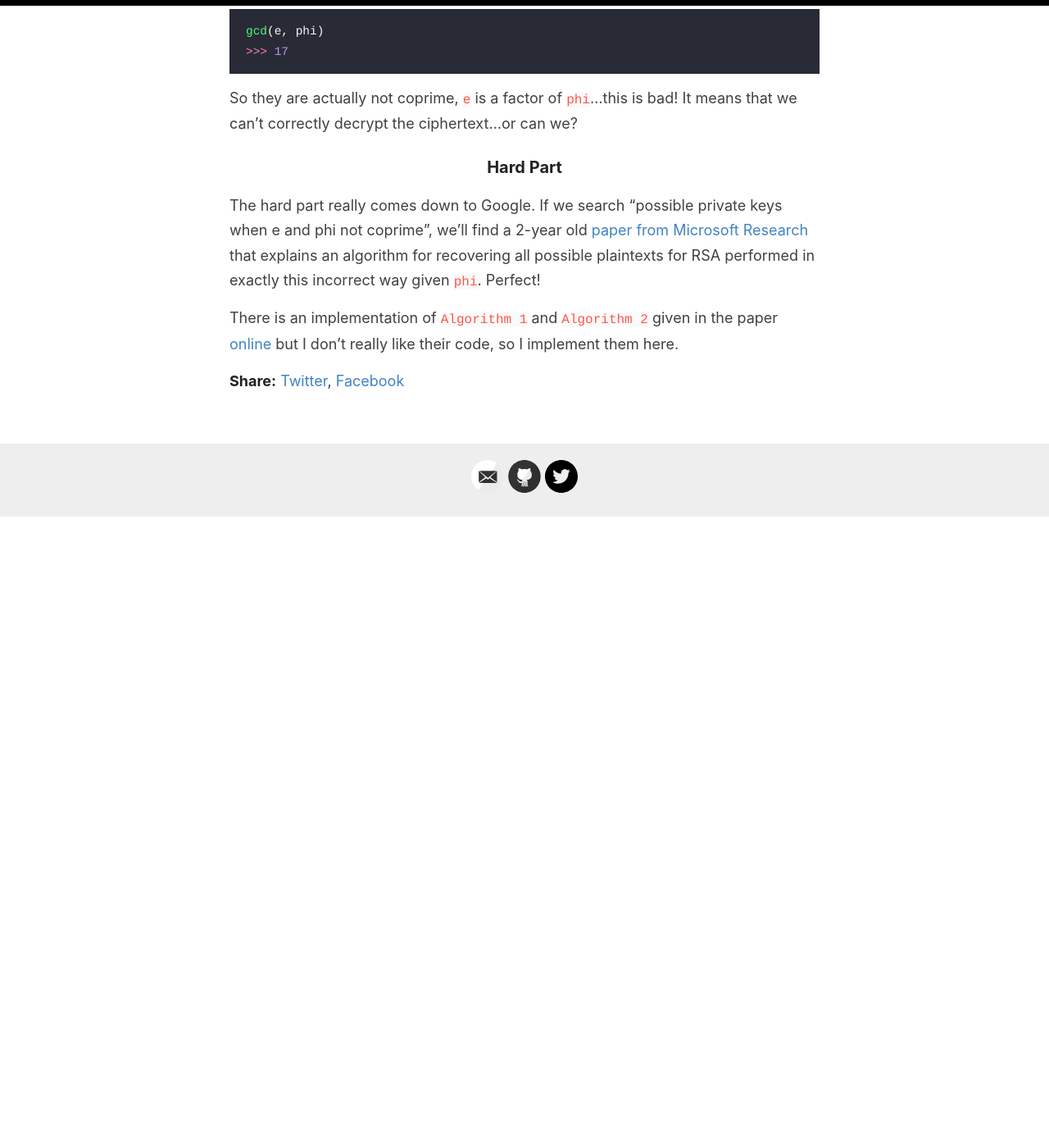
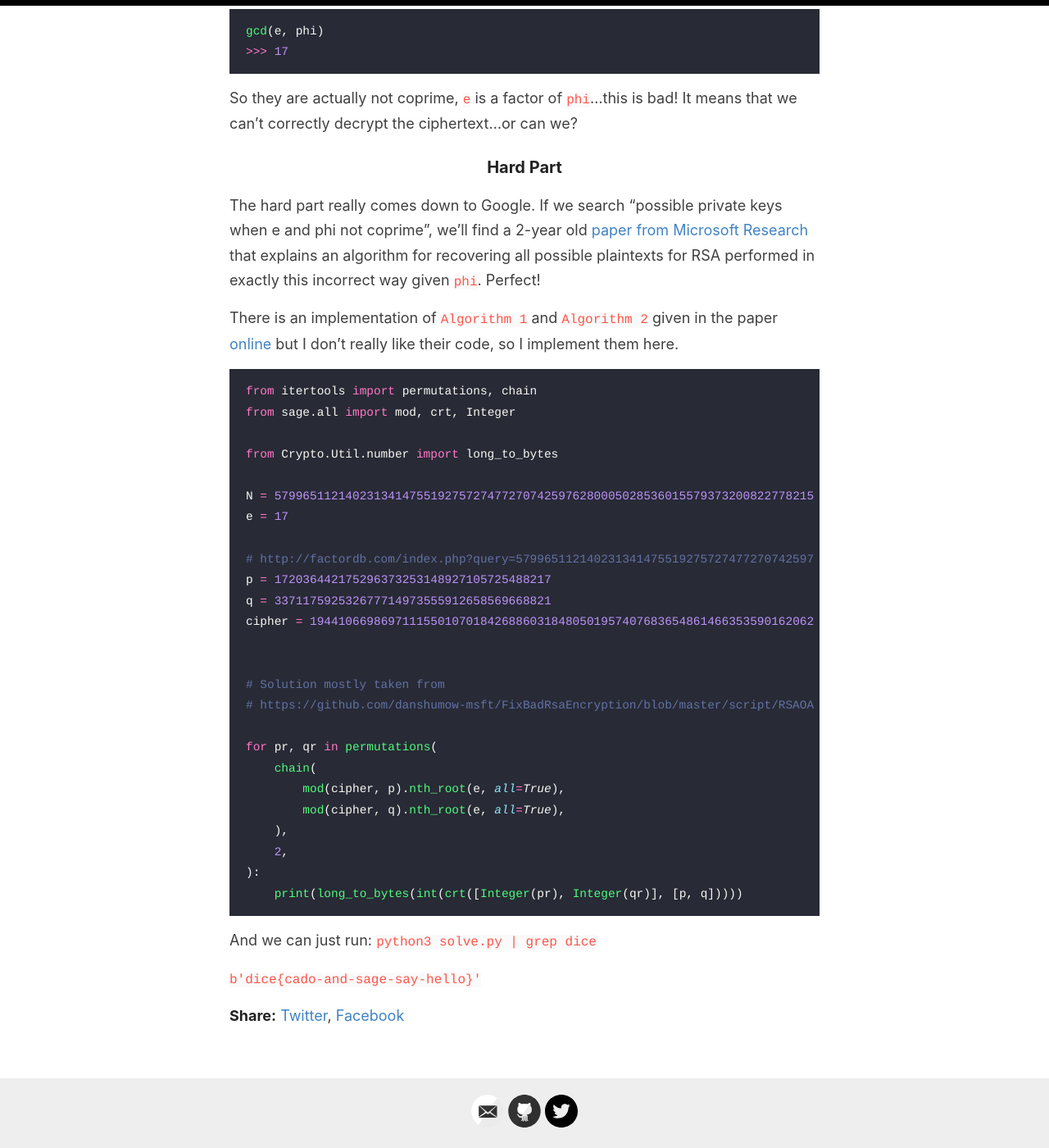
Before and after one commit to novafacing/novafacing.github.io, a Jekyll site: the page built from _posts/2022-02-07-baby-rsa.md, in a window 1280 px wide and 1400 px high, scrolled down 3178 px. Shown: the whole window at 82% size. Built offline with Jekyll 4.4.1, drawn with Linux system fonts in a browser that asks for light colours; before the commit the page ends 3808 px from its top, so only the background shows below that; some of the changed text lies outside the part shown.

Commit message:
Add script

````diff
--- a/_posts/2022-02-07-baby-rsa.md
+++ b/_posts/2022-02-07-baby-rsa.md
@@ -117,7 +117,7 @@ print(plain)
 
 and be done, but due to the prime generation function `getAnnoyingPrime` this doesn't work! Why? The modular inverse `d`
 actually ends up being `1`! This is where the trick comes in. If we examine the "rules" for RSA, we notice that one of
-them is that "`1 < e < phi` and `gcd(e, phi) == 1`. The second condition ensures that `e` and `phi` are coprime. If we
+them is that `1 < e < phi` and `gcd(e, phi) == 1`. The second condition ensures that `e` and `phi` are coprime. If we
 do this with our `e` and `phi` however:
 
 ```python
@@ -137,3 +137,35 @@ recovering all possible plaintexts for RSA performed in exactly this incorrect w
 
 There is an implementation of `Algorithm 1` and `Algorithm 2` given in the paper [online](https://github.com/jvdsn/crypto-attacks/blob/master/attacks/rsa/non_coprime_exponent.py)
 but I don't really like their code, so I implement them here.
+
+```python
+from itertools import permutations, chain
+from sage.all import mod, crt, Integer
+
+from Crypto.Util.number import long_to_bytes
+
+N = 57996511214023134147551927572747727074259762800050285360155793732008227782157
+e = 17
+
+# http://factordb.com/index.php?query=57996511214023134147551927572747727074259762800050285360155793732008227782157
+p = 172036442175296373253148927105725488217
+q = 337117592532677714973555912658569668821
+cipher = 19441066986971115501070184268860318480501957407683654861466353590162062492971
+
+
+# Solution mostly taken from
+# https://github.com/danshumow-msft/FixBadRsaEncryption/blob/master/script/RSAOAEPPlaintextSearch.py
+
+for pr, qr in permutations(
+    chain(
+        mod(cipher, p).nth_root(e, all=True),
+        mod(cipher, q).nth_root(e, all=True),
+    ),
+    2,
+):
+    print(long_to_bytes(int(crt([Integer(pr), Integer(qr)], [p, q]))))
+```
+
+And we can just run: `python3 solve.py | grep dice`
+
+`b'dice{cado-and-sage-say-hello}'`
````
